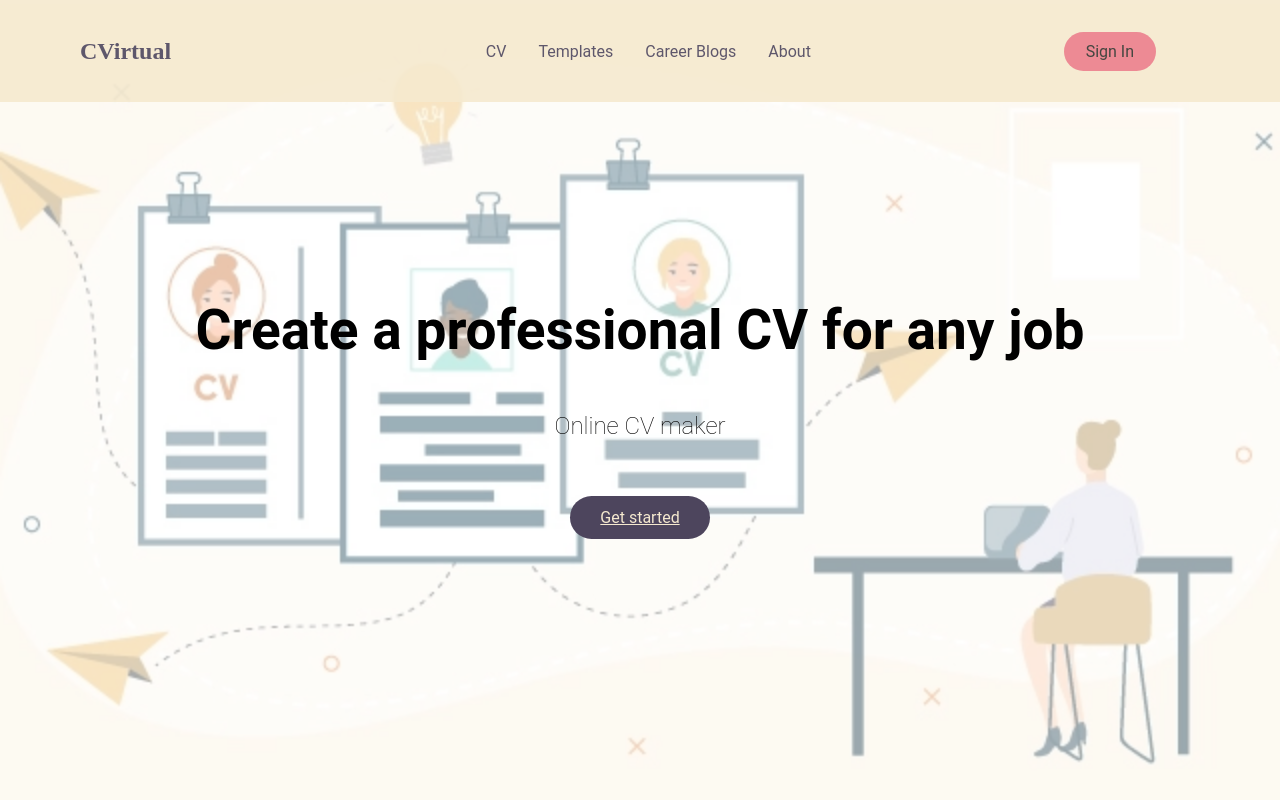
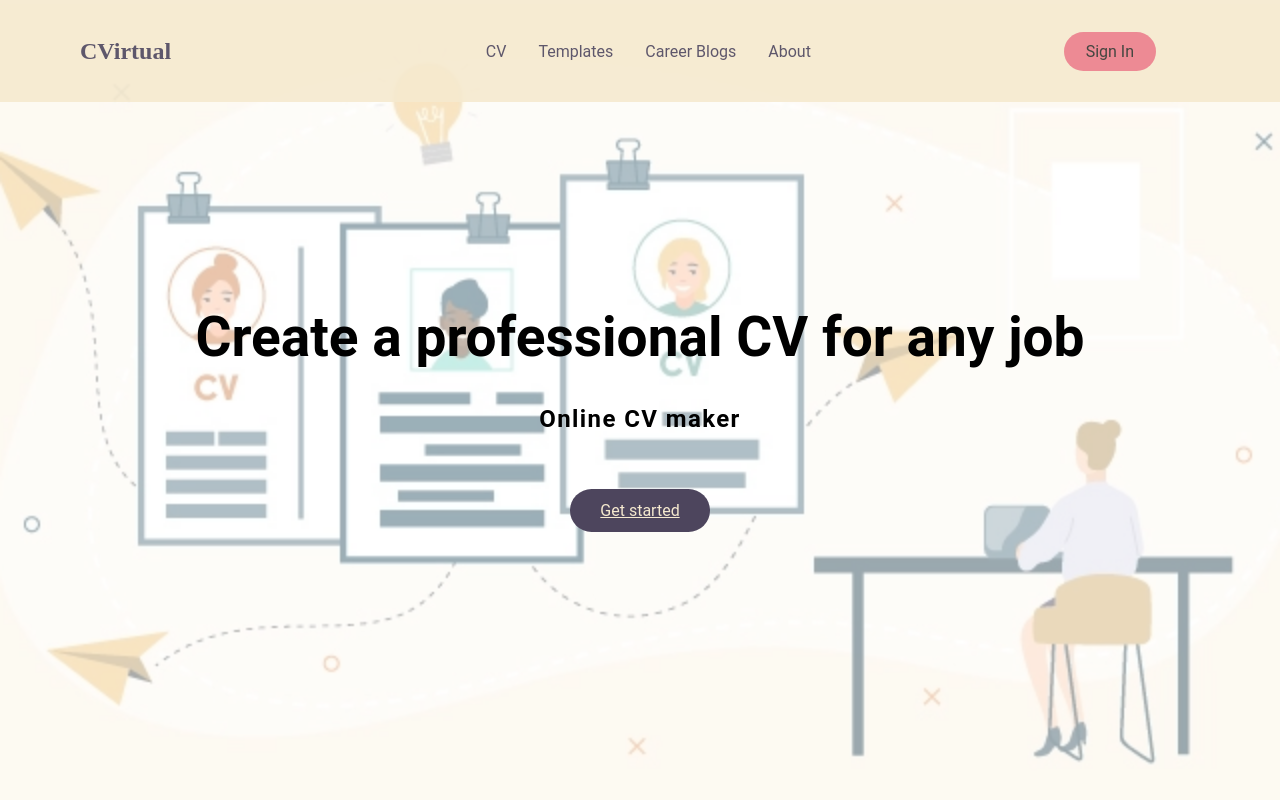
Before and after one commit to SazidAF/rubickCVMaker, a React (Create React App) app in the folder client/: page / in a window 1280 px wide. Shown: the top 800 px of the page. Built offline with nearby package versions, Linux system fonts and the light colour scheme.

Commit message:
minor visual changes

```diff
--- a/client/src/components/LandingPage/Footer/FooterIndex.js
+++ b/client/src/components/LandingPage/Footer/FooterIndex.js
@@ -33,7 +33,7 @@ const Footer = () => {
                 </FooterLinksContainer>
                 <Socialmedia>
                     <SocialmediaWrap>
-                        <SocialLogo to=''>CVirtual</SocialLogo>
+                        {/* <SocialLogo to=''>CVirtual</SocialLogo> */}
                         <WebsiteRights>CVirtual © {new Date().getFullYear()} All rights reserved.</WebsiteRights>
                         <SocialIcon>
                         <SocialIconLink href="/" target="_blank" aria-label="Facebook"><FaFacebook/></SocialIconLink>
--- a/client/src/components/LandingPage/MainSection/MainElements.js
+++ b/client/src/components/LandingPage/MainSection/MainElements.js
@@ -77,12 +77,14 @@ export const MainH1 = styled.h1`
 `
 
 export const MainP = styled.p`
-margin-top: 14px;
+    margin-top: 0px;
+    font-weight: 700;
+    letter-spacing: 1.4px;
     color: #000;
     font-size: 24px;
     text-align: center;
     max-width: 600px;
-    font-weight: 100;
+
 
     @media screen and (max-width: 480px){
         font-size: 18px;
```
